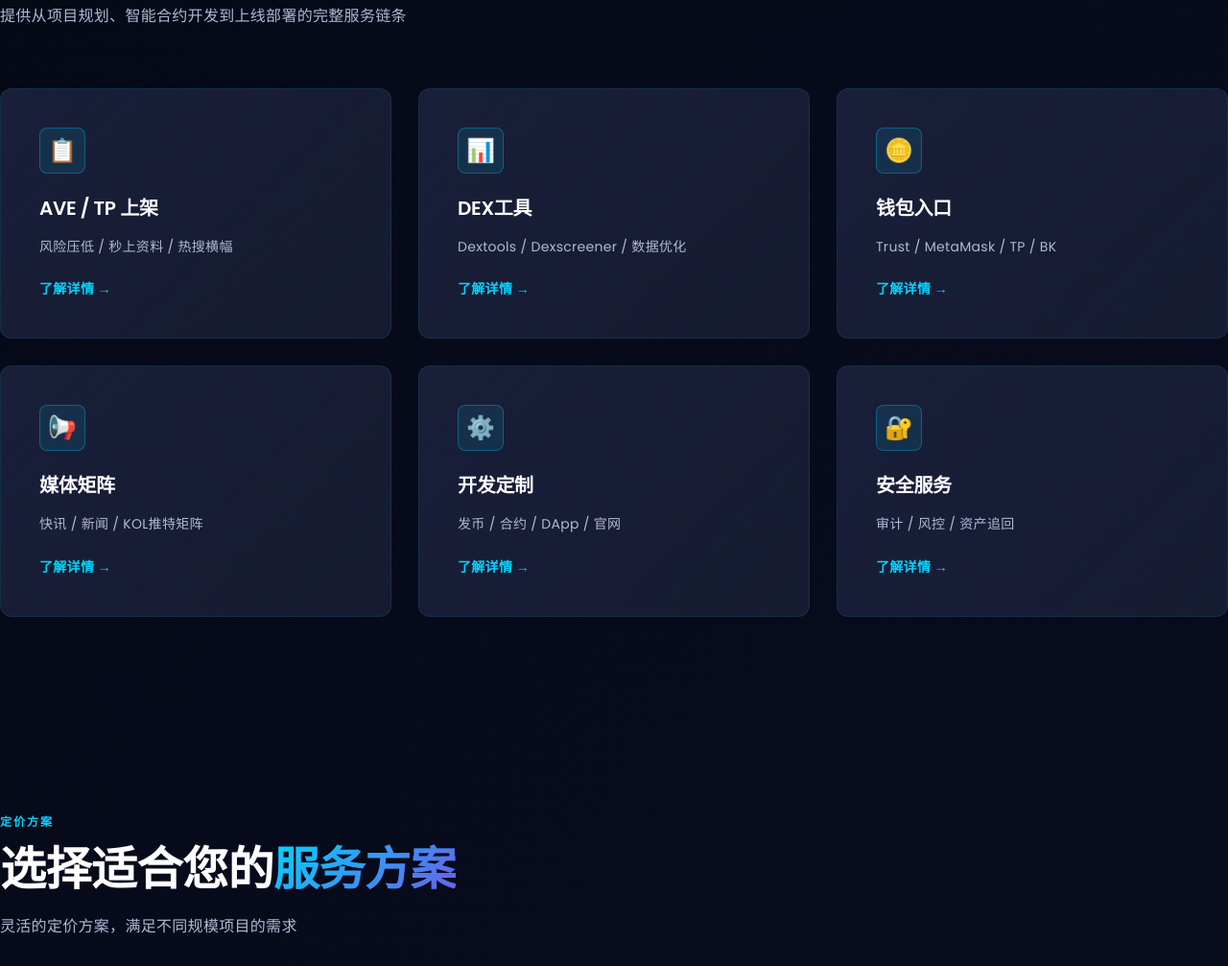
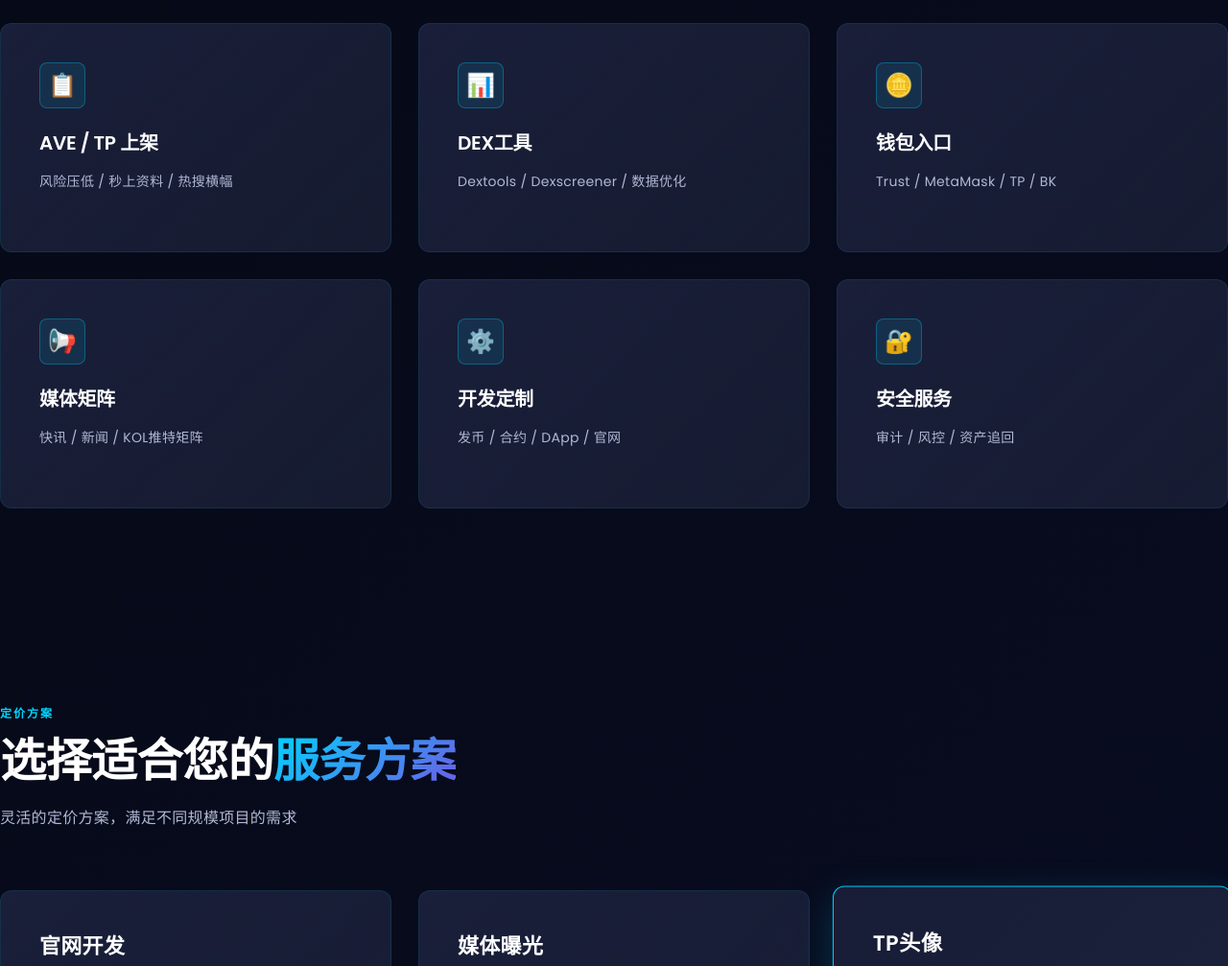
Before and after one commit to flybabyaile-code/web3-landing-page, a plain HTML site: page index.html in a window 1280 px wide. Shown: the part 1151-2158 px from the top of the page at 96% size. Drawn offline with nearby package versions, Linux system fonts and the light colour scheme.

Commit message:
Remove: All unnecessary buttons (了解详情 and 选择方案)

```diff
--- a/index.html
+++ b/index.html
@@ -788,10 +788,7 @@
       <div class="hero-tag">🚀 区块链解决方案</div>
       <h1>为您的项目提供<br><span class="highlight">专业的区块链服务</span></h1>
       <p>从智能合约开发到代币发行，我们提供一站式的区块链解决方案，帮助您快速进入Web3生态</p>
-      <div class="hero-buttons">
-        <button class="btn btn-primary">开始合作</button>
-        <button class="btn btn-secondary">了解更多</button>
-      </div>
+
     </div>
   </section>
 
@@ -829,37 +826,37 @@
         <div class="service-icon">📋</div>
         <h3>AVE / TP 上架</h3>
         <p>风险压低 / 秒上资料 / 热搜横幅</p>
-        <a href="#" class="service-link">了解详情 →</a>
+
       </div>
       <div class="service-card">
         <div class="service-icon">📊</div>
         <h3>DEX工具</h3>
         <p>Dextools / Dexscreener / 数据优化</p>
-        <a href="#" class="service-link">了解详情 →</a>
+
       </div>
       <div class="service-card">
         <div class="service-icon">🪙</div>
         <h3>钱包入口</h3>
         <p>Trust / MetaMask / TP / BK</p>
-        <a href="#" class="service-link">了解详情 →</a>
+
       </div>
       <div class="service-card">
         <div class="service-icon">📢</div>
         <h3>媒体矩阵</h3>
         <p>快讯 / 新闻 / KOL推特矩阵</p>
-        <a href="#" class="service-link">了解详情 →</a>
+
       </div>
       <div class="service-card">
         <div class="service-icon">⚙️</div>
         <h3>开发定制</h3>
         <p>发币 / 合约 / DApp / 官网</p>
-        <a href="#" class="service-link">了解详情 →</a>
+
       </div>
       <div class="service-card">
         <div class="service-icon">🔐</div>
         <h3>安全服务</h3>
         <p>审计 / 风控 / 资产追回</p>
-        <a href="#" class="service-link">了解详情 →</a>
+
       </div>
     </div>
   </section>
@@ -882,7 +879,7 @@
           <li>响应式开发</li>
           <li>暗黑风格主题</li>
         </ul>
-        <button class="btn btn-secondary">了解详情</button>
+
       </div>
       <div class="pricing-card">
         <h3>媒体曝光</h3>
@@ -894,7 +891,7 @@
           <li>快讯推送</li>
           <li>媒体覆盖</li>
         </ul>
-        <button class="btn btn-secondary">了解详情</button>
+
       </div>
       <div class="pricing-card featured">
         <h3>TP头像</h3>
@@ -906,7 +903,7 @@
           <li>TokenPocket 集成</li>
           <li>品牌展示</li>
         </ul>
-        <button class="btn btn-primary">选择方案</button>
+
       </div>
       <div class="pricing-card">
         <h3>DEXTOOLS</h3>
@@ -918,7 +915,7 @@
           <li>排名提升</li>
           <li>可视化展示</li>
         </ul>
-        <button class="btn btn-secondary">了解详情</button>
+
       </div>
       <div class="pricing-card">
         <h3>DEXSCREENER</h3>
@@ -930,7 +927,7 @@
           <li>数据分析</li>
           <li>排名优化</li>
         </ul>
-        <button class="btn btn-secondary">了解详情</button>
+
       </div>
       <div class="pricing-card">
         <h3>Trust钱包</h3>
@@ -942,7 +939,7 @@
           <li>安全认证</li>
           <li>品牌展示</li>
         </ul>
-        <button class="btn btn-secondary">了解详情</button>
+
       </div>
     </div>
   </section>
```
